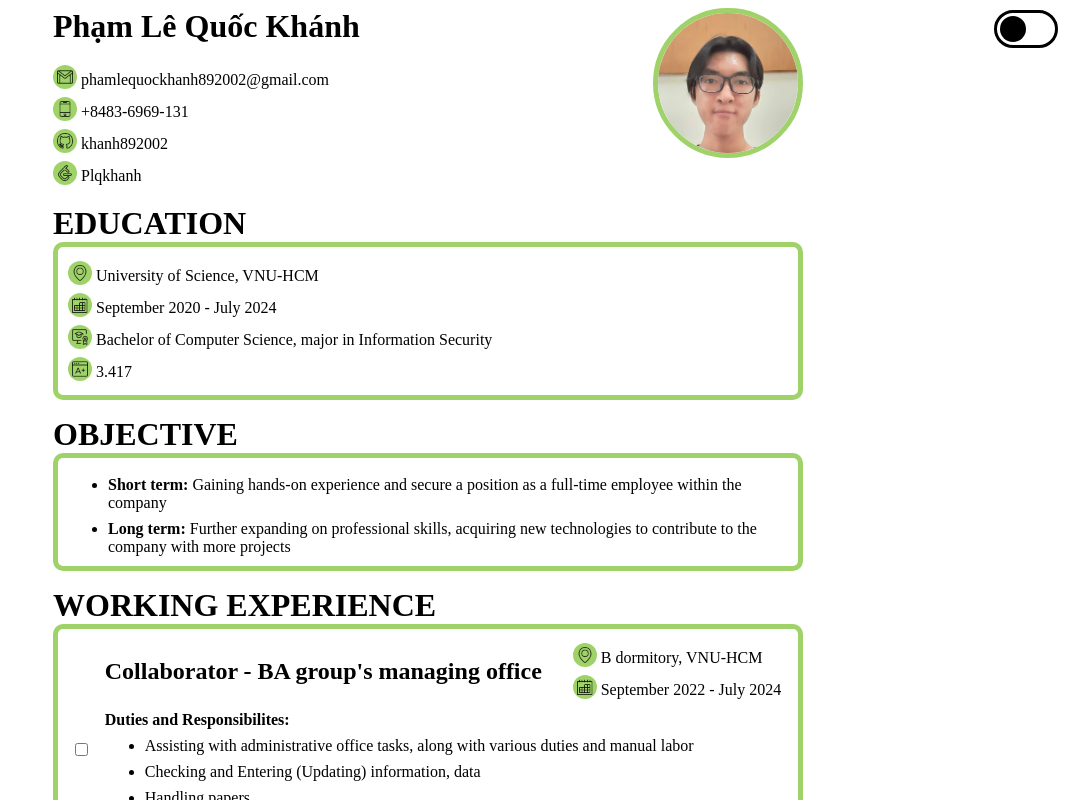
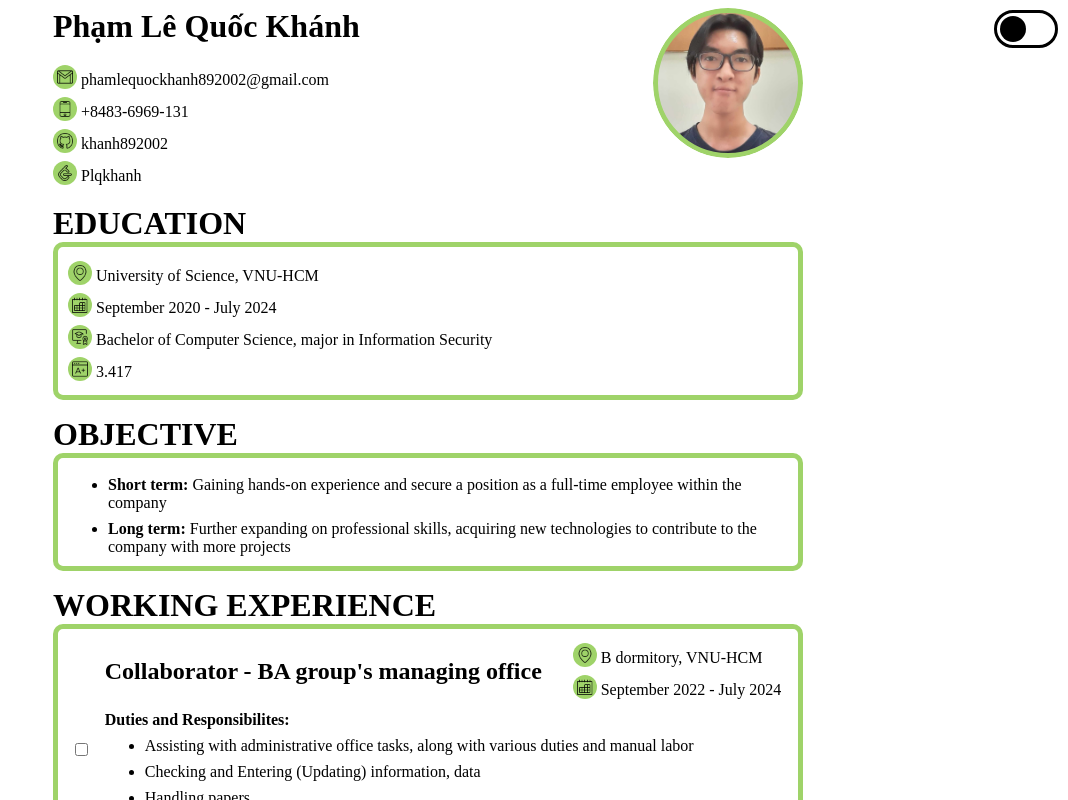
Before and after one commit to khanh892002/PLQKhanh_Resume, a React (Create React App) app: page / in a window 1280 px wide. Shown: the top 800 px of the page, without its empty margins (212-1280 px from the left). Built offline with nearby package versions, Linux system fonts and the light colour scheme.

Commit message:
Using clip-path and background-image in portrait-frame in App.css for portrait instead of img tag

```diff
--- a/src/App.css
+++ b/src/App.css
@@ -157,10 +157,14 @@ button:disabled, button.dark-theme:disabled {
 .portrait-frame {
   aspect-ratio: 1;
   align-self: start;
-  overflow: hidden;
   border-radius: 50%;
   max-height: 150px;
   border: 5px solid var(--light-theme);
+  background-image: url('./assets/portrait.png');
+  background-position: center;
+  background-size: cover;
+  clip-path: circle(50%);
+  z-index: -1;
 }
 .portrait-frame.dark-theme {
   border-color: var(--dark-theme);
--- a/src/Components/PersonalInfo.jsx
+++ b/src/Components/PersonalInfo.jsx
@@ -1,6 +1,5 @@
 import React from "react";
 import { IconFrame } from "./IconFrame";
-import portrait from '../assets/portrait.png';
 import git from '../assets/icon-github.png';
 import mail from '../assets/icon-email.png';
 import mobile from '../assets/icon-mobile.png';
@@ -24,8 +23,6 @@ export const PersonalInfo = ({data}) => {
                 <IconFrame src={leetcode} altTxt={'leetcode-icon'}/>{data.Leetcode.username}
                 </a></div>}
         </div>
-        <div className="portrait-frame">
-            <img src={portrait} style={{width:"100%"}} alt="portrait"/>
-        </div>
+        <div className="portrait-frame"></div>
     </div>
 }
```
